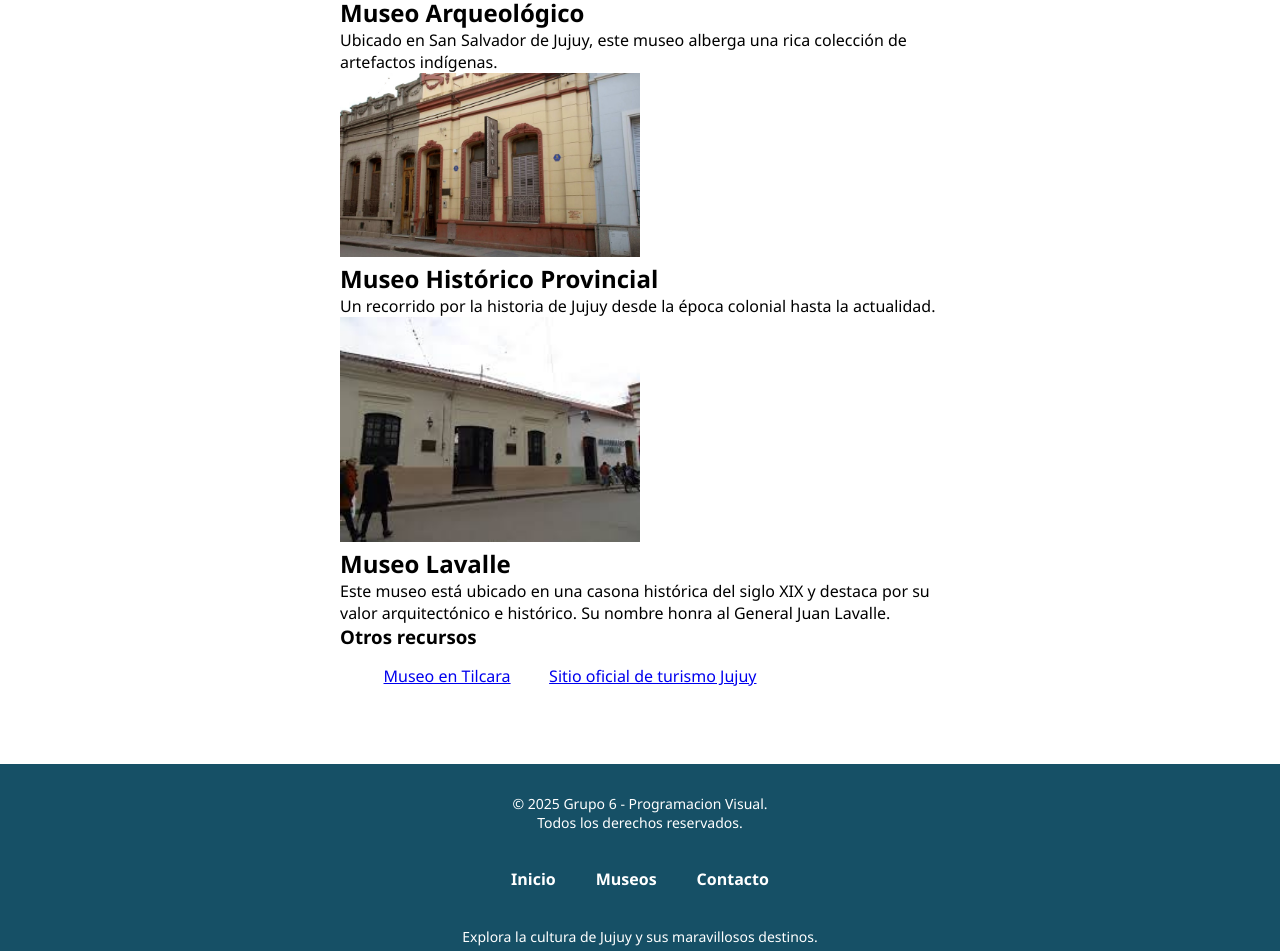
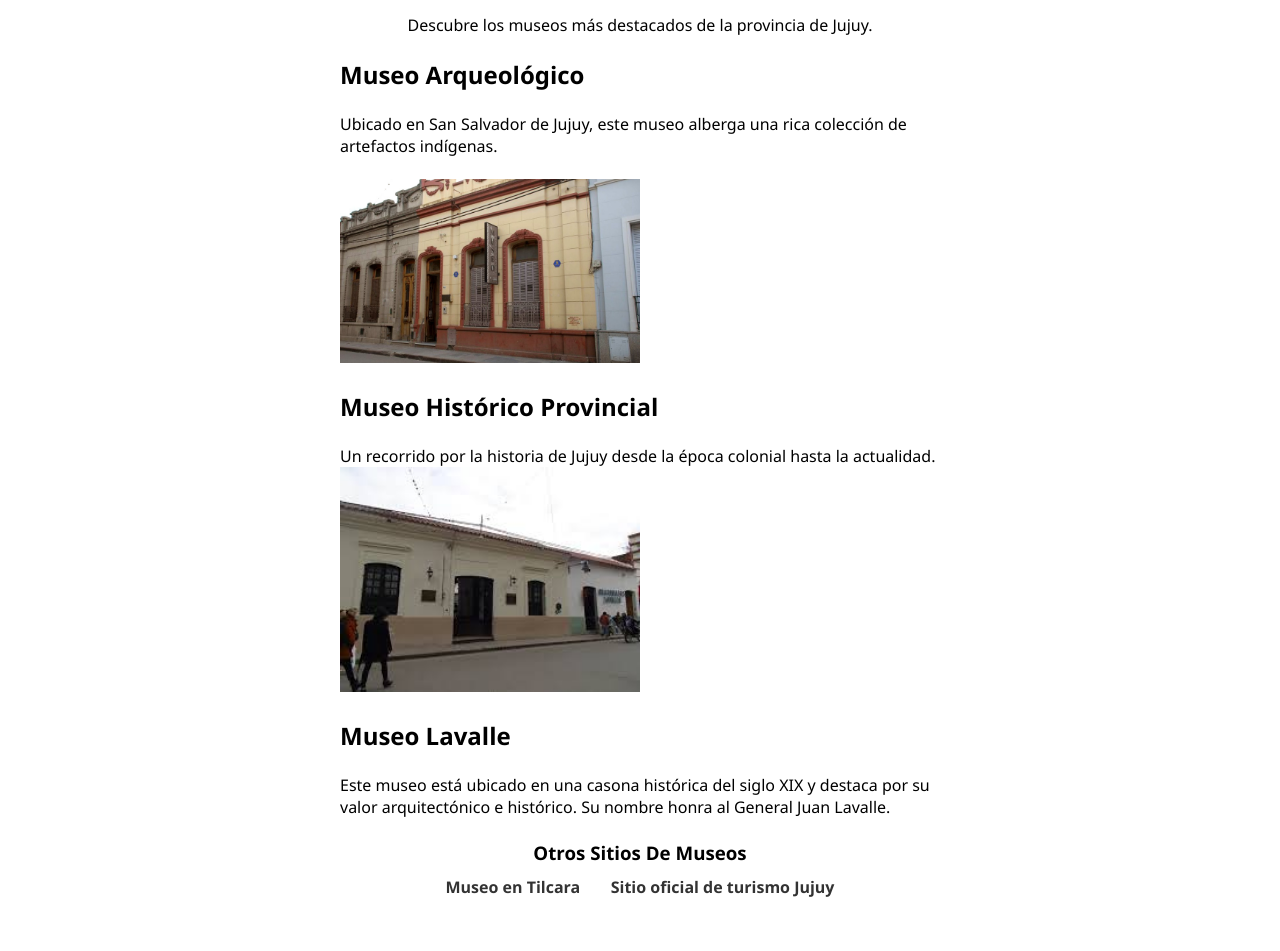
Before and after one commit to DFAle/pv_tp1_grupo6, a plain HTML site: page museos.html in a window 1280 px wide. Shown: the part 213-1164 px from the top of the page. Drawn offline with Linux system fonts and the light colour scheme.

Commit message:
agrege el estilo interno y modifique el inicio y el moseos

```diff
--- a/museos.html
+++ b/museos.html
@@ -20,35 +20,35 @@
             </ul>
         </nav>
     </header>
-    <h1>Museos de Jujuy</h1>
-    <p>Descubre los museos más destacados de la provincia de Jujuy.</p>
+
     <main>
+        <h1>Museos de Jujuy</h1>
+        <p style="display: flex; align-items: center;justify-content: center;" >Descubre los museos más destacados de la provincia de Jujuy.</p><br>
         <section>
             <article id="arqueologico">
-                <h2>Museo Arqueológico</h2>
-                <p>Ubicado en San Salvador de Jujuy, este museo alberga una rica colección de artefactos indígenas.</p>
-                <img src="assets/museo-arqueologico-provincial.jpg" alt="Imagen del Museo Arqueológico" width="300">
+                <h2>Museo Arqueológico</h2><br>
+                <p>Ubicado en San Salvador de Jujuy, este museo alberga una rica colección de artefactos indígenas.</p><br>
+                <img src="assets/museo-arqueologico-provincial.jpg" alt="Imagen del Museo Arqueológico" width="300"><br><br>
             </article>
 
             <article id="historico">
-                <h2>Museo Histórico Provincial</h2>
+                <h2>Museo Histórico Provincial</h2><br>
                 <p>Un recorrido por la historia de Jujuy desde la época colonial hasta la actualidad.</p>
-                <img src="assets/museo-historico-prov.jpeg" alt="Imagen del Museo Histórico Provincial" width="300">
+                <img src="assets/museo-historico-prov.jpeg" alt="Imagen del Museo Histórico Provincial" width="300"><br><br>
             </article>
 
             <article id="bellasartes">
-                <h2>Museo Lavalle</h2>
+                <h2>Museo Lavalle</h2><br>
                 <p>Este museo está ubicado en una casona histórica del siglo XIX y destaca por su valor arquitectónico e histórico.
-                    Su nombre honra al General Juan Lavalle.</p>
-
+                    Su nombre honra al General Juan Lavalle.</p><br>
             </article>
         </section>
 
         <aside>
-            <h3>Otros recursos</h3>
+            <h3 style="display: flex;justify-content: center;font-weight: 900; " >Otros Sitios De Museos</h3>
             <ul>
-                <li><a href="https://tilcara.filo.uba.ar" target="_blank">Museo en Tilcara</a></li>
-                <li><a href="https://www.turismo.jujuy.gob.ar" target="_blank">Sitio oficial de turismo Jujuy</a></li>
+                <li><a class="link-museos" href="https://tilcara.filo.uba.ar" target="_blank">Museo en Tilcara</a></li>
+                <li><a class="link-museos" href="https://www.turismo.jujuy.gob.ar" target="_blank">Sitio oficial de turismo Jujuy</a></li>
             </ul>
         </aside>
     </main>
--- a/styles/stylemuseos.css
+++ b/styles/stylemuseos.css
@@ -56,7 +56,22 @@
     color: #165066;
     margin-bottom: 30px;
   }
+   /* estilo de link de museo*/
+  ul{
+    margin: auto;
+  }
 
+  .link-museos{
+    text-decoration: none;
+    color: #333;
+    font-weight: 900;
+
+  }
+  .link-museos:hover{
+    font-size: 20px;
+    transition: 1s;
+
+  }
   /* Responsive */
   @media (max-width: 600px) {
     main {
```
Also changed, not shown: contacto.html (+1 -0 lines), index.html (+3 -1 lines).
